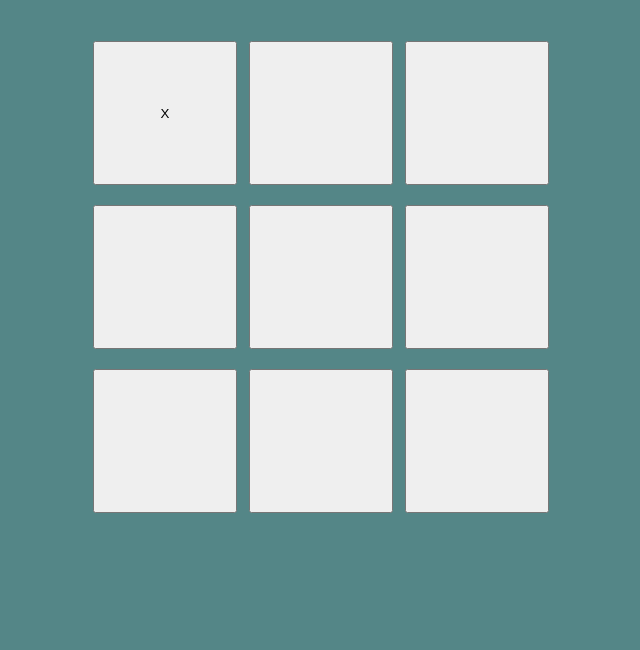
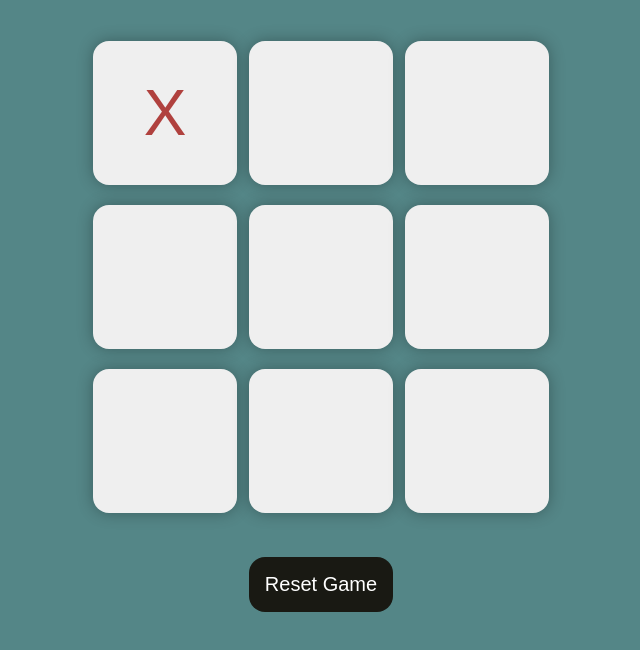
Before and after one commit to DeepanshuRohilla15/Tic-Tac-Toe-Game, a plain HTML site: page index.html in a window 1280 px wide. Shown: the part 40-690 px from the top of the page, without its empty margins (319-959 px from the left). Drawn offline with Linux system fonts and the light colour scheme.

Commit message:
Layout done

```diff
--- a/index.html
+++ b/index.html
@@ -22,6 +22,7 @@
                 <button class="box"></button>
             </div>
         </div>
+        <button id="reset-btn">Reset Game</button>
     </main>
 </body>
 </html>
--- a/styles.css
+++ b/styles.css
@@ -29,4 +29,18 @@ body {
 .box {
     height: 18vmin;
     width: 18vmin;
+    border-radius: 1rem;
+    border: none;
+    box-shadow: 0 0 1rem rgba(0, 0, 0, 0.3);
+    font-size: 8vmin;
+    color: #b0413e;
 }
+
+#reset-btn {
+    padding: 1rem;
+    font-size: 1.25rem;
+    background-color: #191913;
+    color: #fff;
+    border-radius: 1rem;
+    border: none;
+}
```
